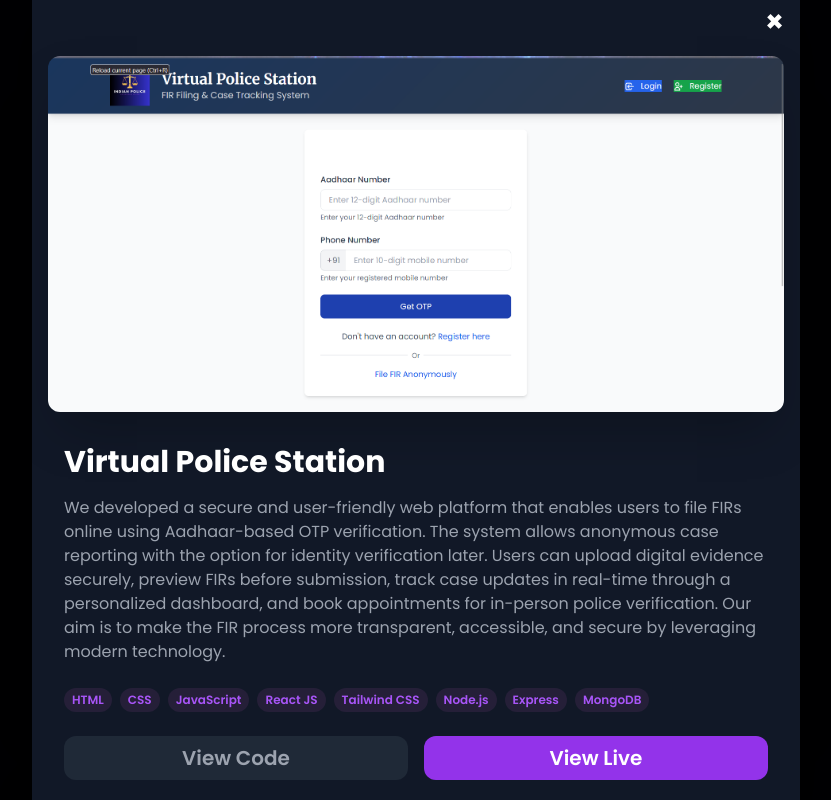
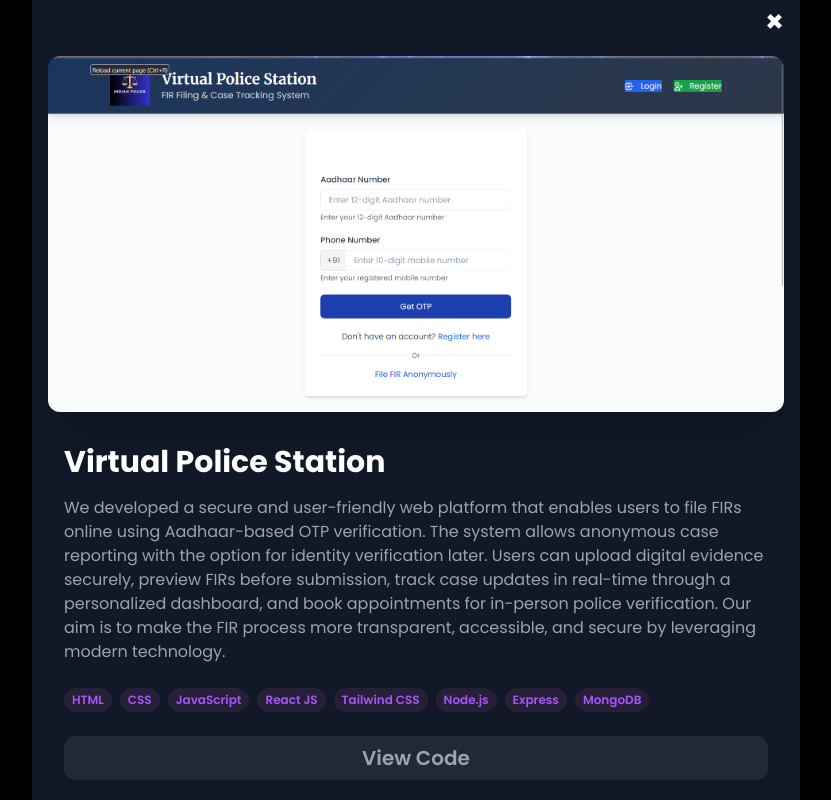
Before and after one commit to rajkumar7654/My_Portfolio, a React (Vite) app: page / in a window 1280 px wide. Both pictures are taken after a click on the element 368 px from the left and 3209 px from the top of the page. Shown: the part 2809-3609 px from the top of the page, without its empty margins (224-1055 px from the left). Built offline with nearby package versions, Linux system fonts and the light colour scheme.

Commit message:
view live button remove

```diff
--- a/src/components/Work/Work.jsx
+++ b/src/components/Work/Work.jsx
@@ -107,17 +107,9 @@ const Work = () => {
                     href={selectedProject.github}
                     target="_blank"
                     rel="noopener noreferrer"
-                    className="w-1/2 bg-gray-800 hover:bg-purple-800 text-gray-400 lg:px-6 lg:py-2 px-2 py-1 rounded-xl lg:text-xl text-sm font-semibold text-center"
+                    className="w-full bg-gray-800 hover:bg-purple-800 text-gray-400 lg:px-6 lg:py-2 px-2 py-1 rounded-xl lg:text-xl text-sm font-semibold text-center"
                   >
                     View Code
-                  </a>
-                  <a
-                    href={selectedProject.webapp}
-                    target="_blank"
-                    rel="noopener noreferrer"
-                    className="w-1/2 bg-purple-600 hover:bg-purple-800 text-white lg:px-6 lg:py-2 px-2 py-1 rounded-xl lg:text-xl text-sm font-semibold text-center"
-                  >
-                    View Live
                   </a>
                 </div>
               </div>
--- a/src/constants.js
+++ b/src/constants.js
@@ -137,7 +137,7 @@ export const SkillsInfo = [
       image: githubdetLogo,
       tags: ["HTML", "CSS", "JavaScript", "React JS", "Tailwind CSS", "Node.js", "Express", "MongoDB"],
       github: "https://github.com/rajkumar7654/BitHoliocs-Team",
-
+      webapp: "@",
     },
     {
       id: 1,
```
